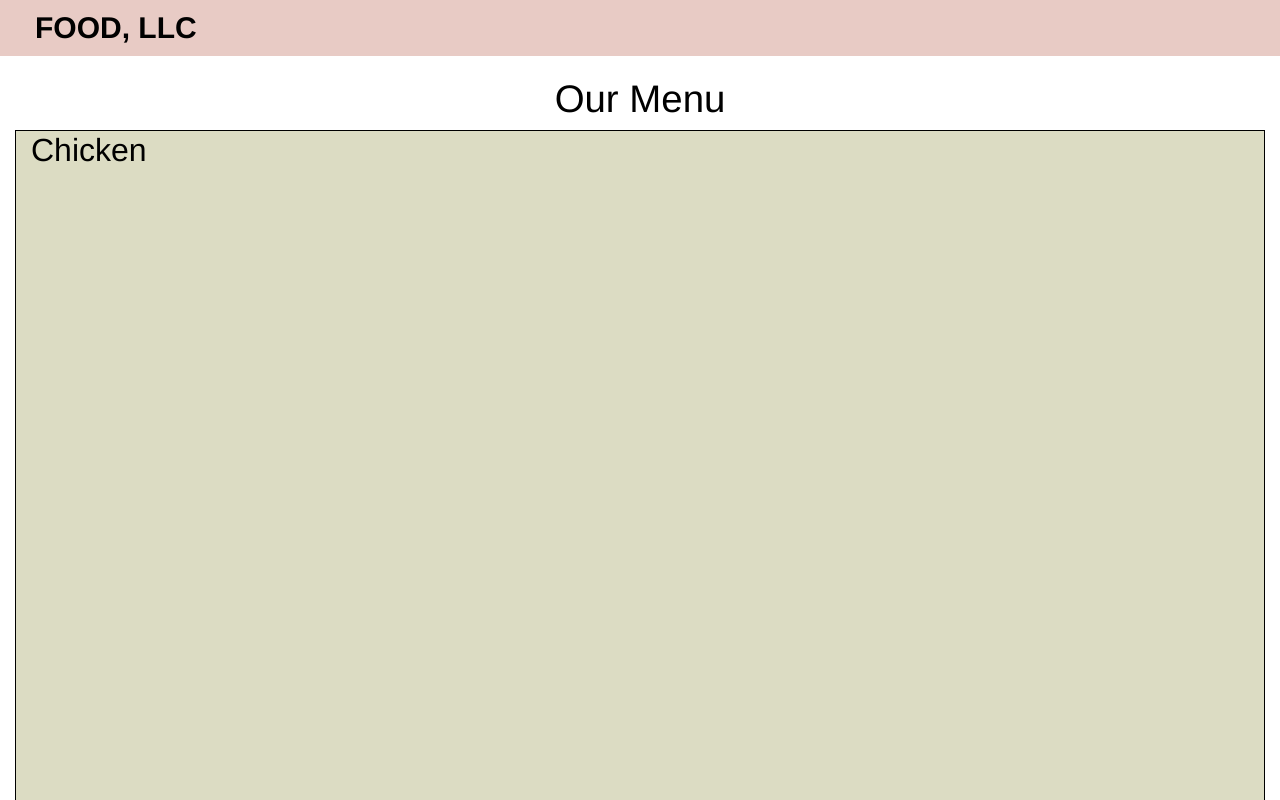
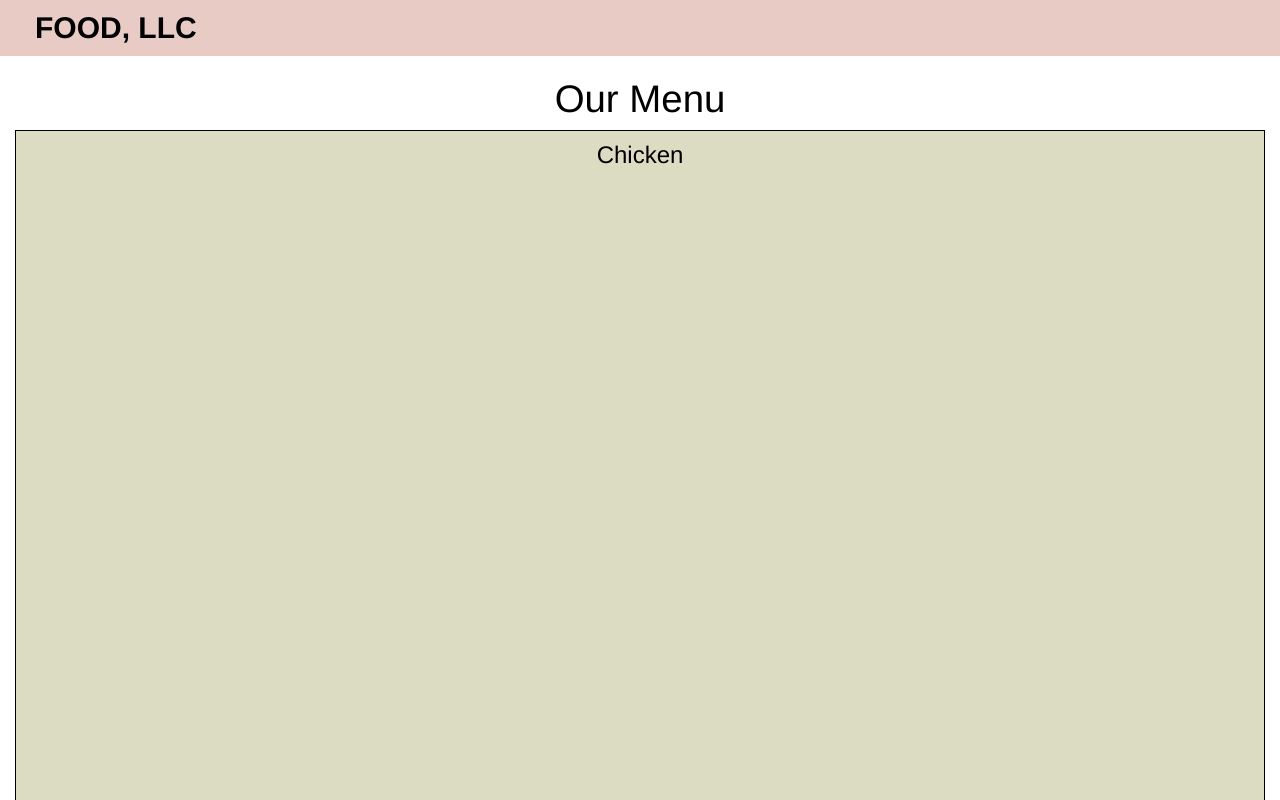
Before and after one commit to serilee1/module3, a plain HTML site: page mod3sol/index.html in a window 1280 px wide. Shown: the top 800 px of the page. Drawn offline with Linux system fonts and the light colour scheme.

Commit message:
final touches

```diff
--- a/mod3sol/bootstrap/css/styles.css
+++ b/mod3sol/bootstrap/css/styles.css
@@ -59,5 +59,6 @@ nav > .container-fluid {
 }
 
 .col-12 h2 {
-	position: absolute;
+	margin-top: 10px;
+	font-size: 1.5em;
 }
--- a/mod3sol/index.html
+++ b/mod3sol/index.html
@@ -46,7 +46,7 @@
 		<h1 class="text-center">Our Menu</h1>
 
 		<div class="col-12">
-			<h2>Chicken</h2>
+			<h2 class="text-center">Chicken</h2>
 		</div>
 
 	</div>
```
